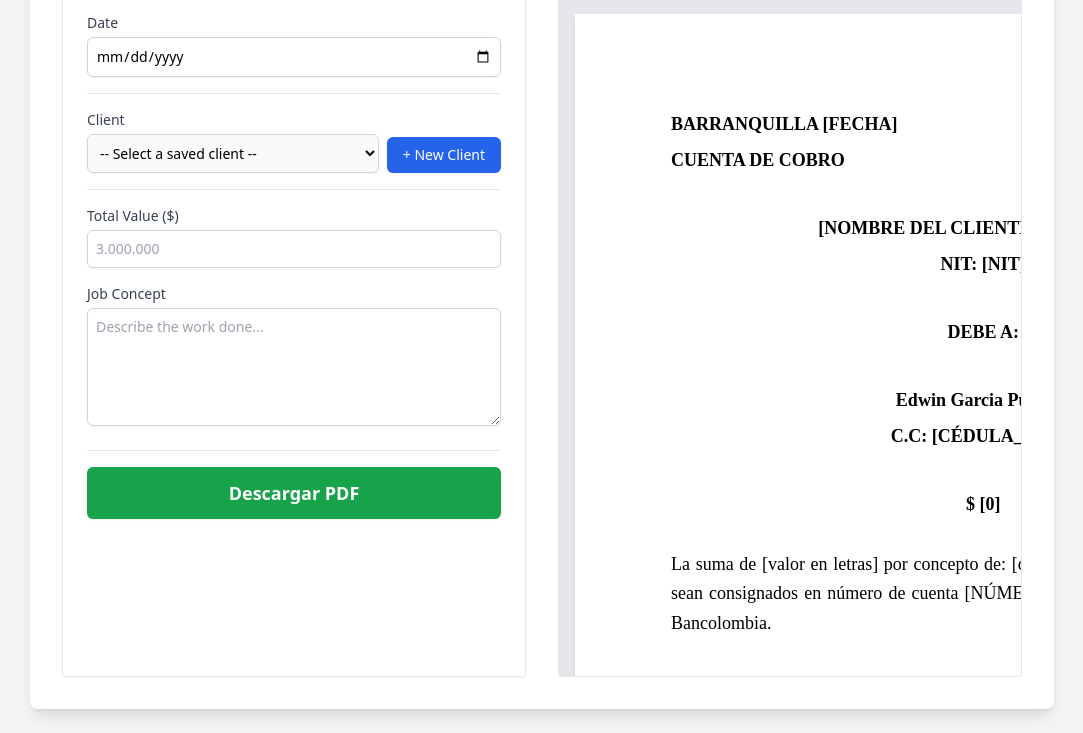
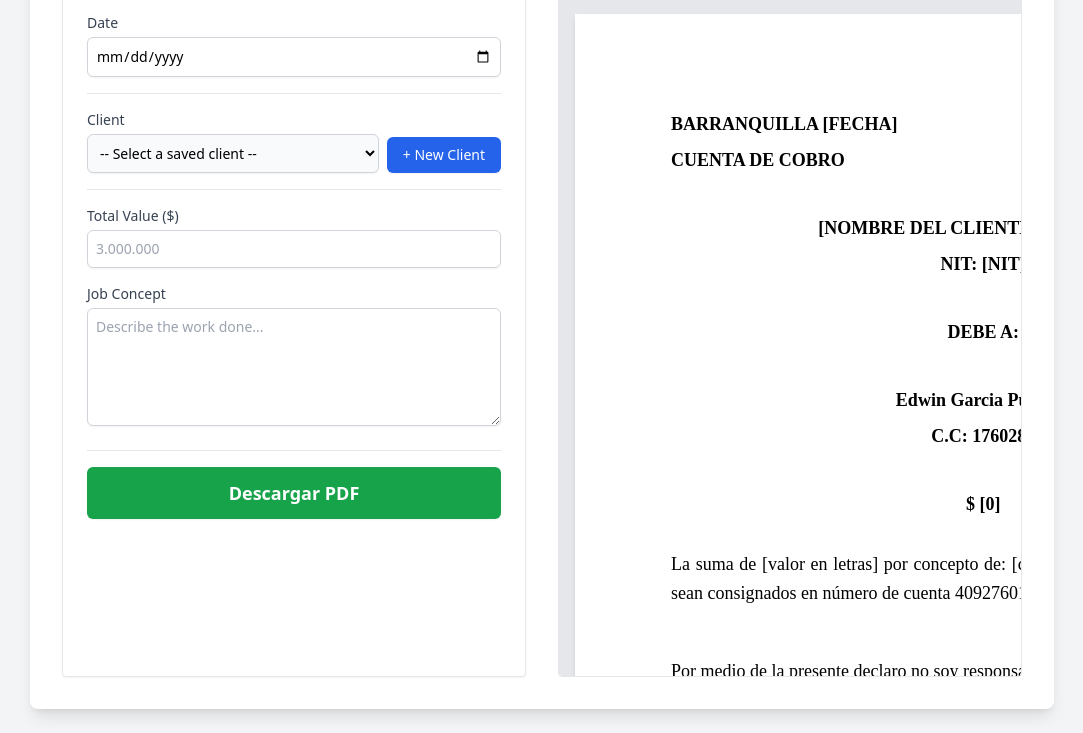
Before and after one commit to Sebastian1401/invoice-generator, a plain HTML site: page index.html in a window 1280 px wide. Shown: the part 181-914 px from the top of the page, without its empty margins (98-1181 px from the left). Drawn offline with nearby package versions, Linux system fonts and the light colour scheme.

Commit message:
Update index.html

```diff
--- a/index.html
+++ b/index.html
@@ -114,7 +114,7 @@
 
                     <div class="text-center mb-10 font-bold text-lg">
                         <p>Edwin Garcia Puliecer</p>
-                        <p class="mt-2">C.C: [CÉDULA_AQUÍ]</p>
+                        <p class="mt-2">C.C: 1760282</p>
                     </div>
 
                     <div class="text-center mb-8 font-bold text-lg">
@@ -125,7 +125,7 @@
                         <p>
                             La suma de <span id="preview-words-value" class="lowercase">[valor en letras]</span> por
                             concepto de: <span id="preview-concept">[concepto del trabajo]</span>, el cual autorizo
-                            sean consignados en número de cuenta [NÚMERO_CUENTA_AQUÍ] de ahorros de Bancolombia.
+                            sean consignados en número de cuenta 40927601222 de ahorros de Bancolombia.
                         </p>
                     </div>
 
```
